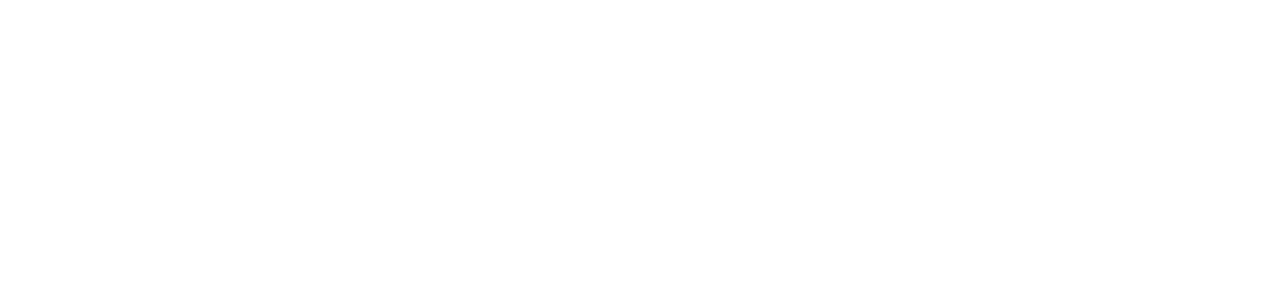
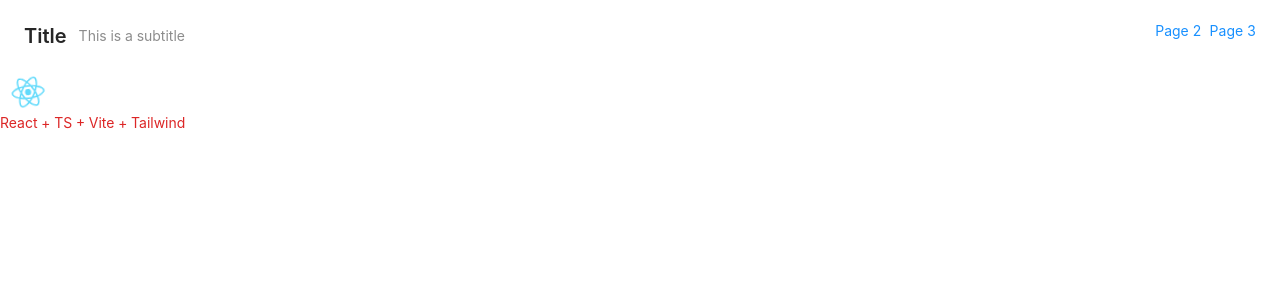
Before and after one commit to maifeeulasad/react-pipeline, a React (Vite) app: page /react-pipeline/landing in a window 1280 px wide. Before the commit this address had no page. Shown: the top 300 px of the page. Built offline with nearby package versions, Linux system fonts and the light colour scheme.

Commit message:
[chores]: router, redirect to landing page on invalid url

```diff
--- a/src/App.tsx
+++ b/src/App.tsx
@@ -3,6 +3,7 @@ import {
   BrowserRouter,
   Routes,
   Route,
+  Navigate,
 } from 'react-router-dom';
 
 import { Landing } from './component/landing/Landing';
@@ -12,9 +13,13 @@ import { Page3 } from './component/Page3';
 const App = () => (
   <BrowserRouter basename="/react-pipeline">
     <Routes>
-      <Route path="/" element={<Landing />} />
+      <Route path="/landing" element={<Landing />} />
       <Route path="/page2" element={<Page2 />} />
       <Route path="/page3" element={<Page3 />} />
+      <Route
+        path="*"
+        element={<Navigate to="/landing" replace />}
+      />
     </Routes>
   </BrowserRouter>
 );
```
